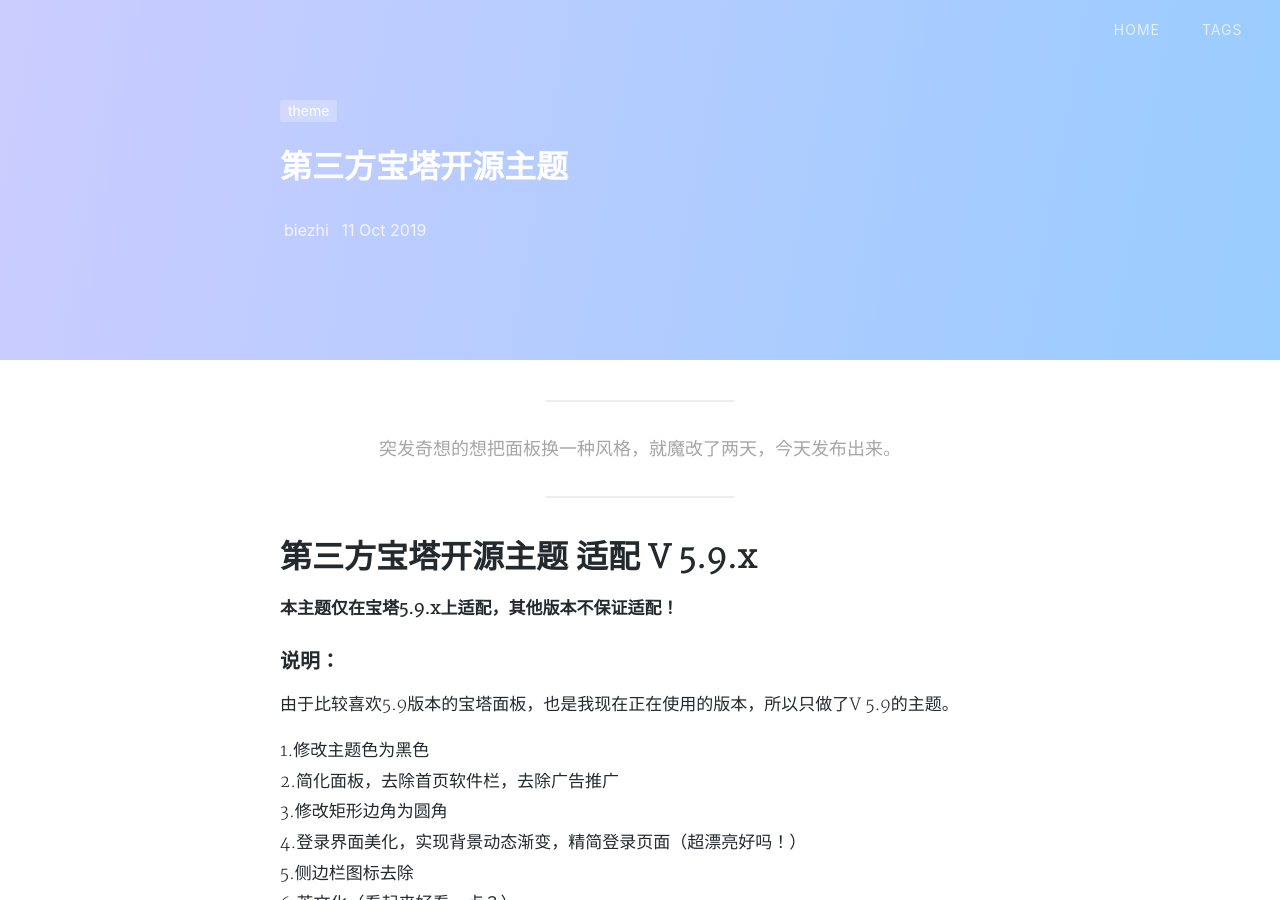
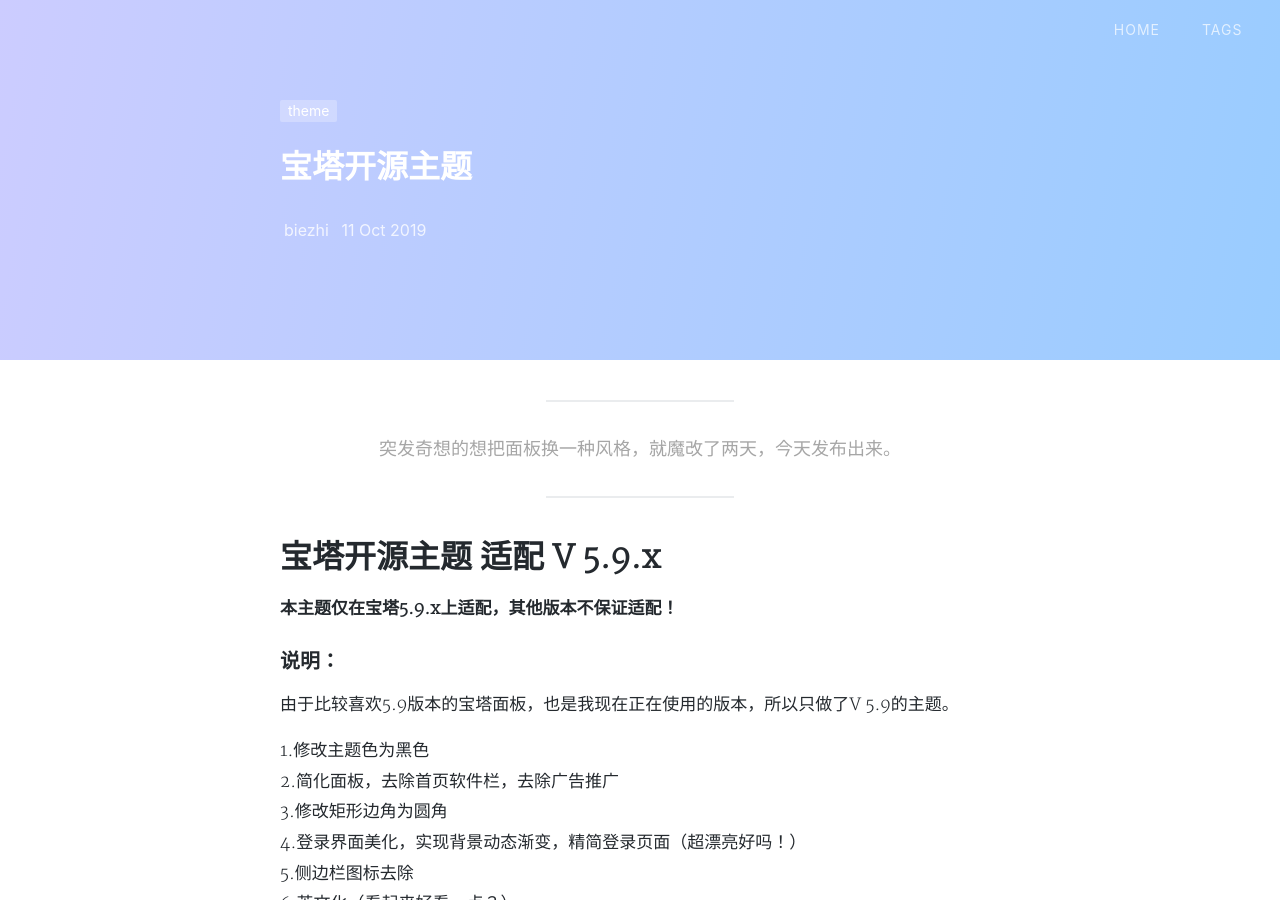
Before and after one commit to moeik/moeik.github.io, a Jekyll site: the page built from _posts/2019-10-11-2.md, in a window 1280 px wide and 900 px high. Built offline with Jekyll 4.4.1, drawn with Linux system fonts in a browser that asks for light colours; nearby versions of some CDN libraries; a style sheet for code colours, icons or effects is not loaded.

Commit message:
Update 2019-10-11-2.md

```diff
--- a/_posts/2019-10-11-2.md
+++ b/_posts/2019-10-11-2.md
@@ -1,6 +1,6 @@
 ---
 layout: post
-title: '第三方宝塔开源主题'
+title: '宝塔开源主题'
 subtitle: '突发奇想的想把面板换一种风格，就魔改了两天，今天发布出来。'
 date: 2019-10-11
 categories: theme
@@ -8,7 +8,7 @@
 tags: theme
 ---
 
-# 第三方宝塔开源主题 适配 V 5.9.x
+# 宝塔开源主题 适配 V 5.9.x
 
 **本主题仅在宝塔5.9.x上适配，其他版本不保证适配！**
 
```
